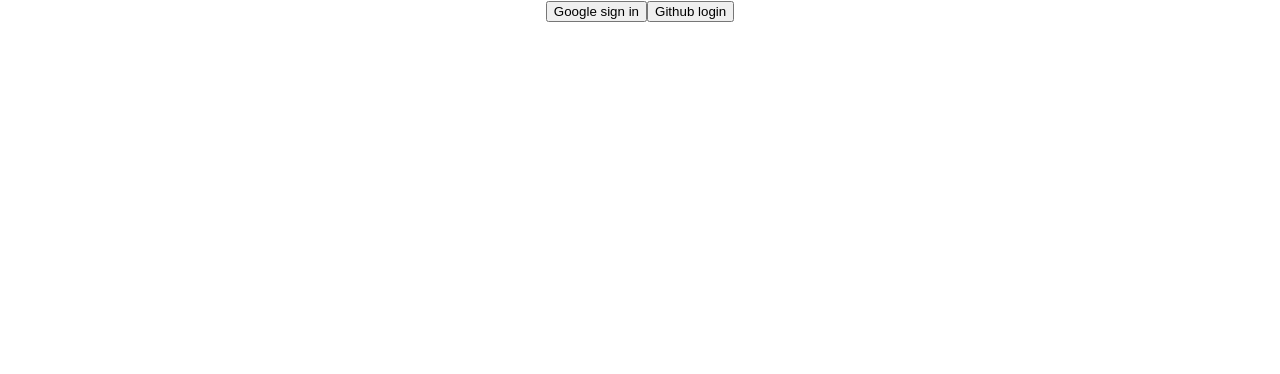
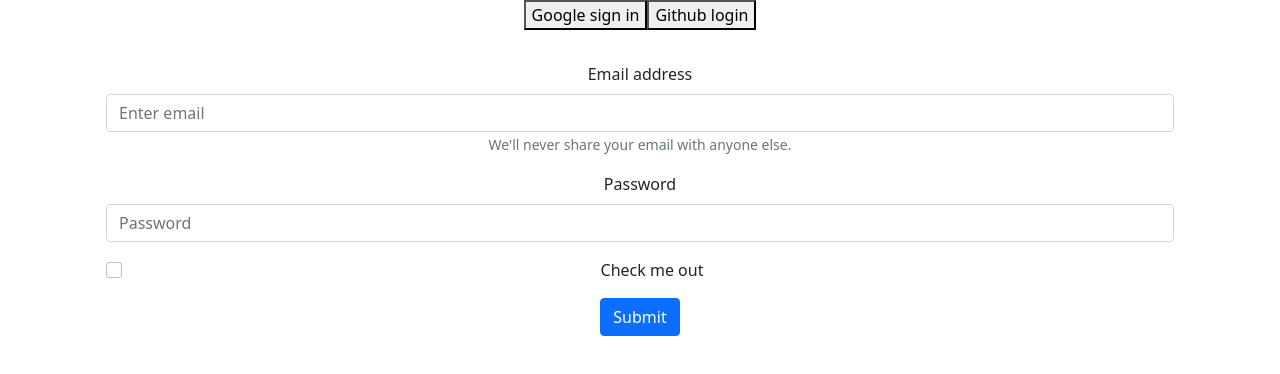
Before and after one commit to sajeeb-ahmeed/firebase-authentication, a React (Create React App) app: page / in a window 1280 px wide. Shown: the top 374 px of the page. Built offline with nearby package versions, Linux system fonts and the light colour scheme.

Commit message:
email pass auth

```diff
--- a/package.json
+++ b/package.json
@@ -6,8 +6,10 @@
     "@testing-library/jest-dom": "^5.16.4",
     "@testing-library/react": "^12.1.4",
     "@testing-library/user-event": "^13.5.0",
+    "bootstrap": "^5.1.3",
     "firebase": "^9.6.10",
     "react": "^18.0.0",
+    "react-bootstrap": "^2.2.3",
     "react-dom": "^18.0.0",
     "react-scripts": "5.0.0",
     "web-vitals": "^2.1.4"
--- a/src/App.js
+++ b/src/App.js
@@ -1,76 +1,24 @@
 
 import './App.css';
-import app from './firebase.init';
-import { getAuth, GithubAuthProvider, GoogleAuthProvider, signInWithPopup, signOut } from 'firebase/auth'
-import { useState } from 'react';
+import EmailPassAuth from './components/email_pass_auth/EmailPassAuth';
+import GoogleGithubAuth from './components/firebase_google_github_auth/GoogleGithubAuth';
 
-const auth = getAuth(app);
+
 
 
 
 function App() {
 
-  const [userInfo, setUserInfo] = useState({});
-  console.log(userInfo);
-  const { displayName, photoURL } = userInfo
-  const googleProvider = new GoogleAuthProvider();
-  const githubProvider = new GithubAuthProvider();
 
-  // google provider
-  const handdleGoogleSingIn = () => {
-    signInWithPopup(auth, googleProvider)
-      .then(result => {
-        const user = result.user;
-        setUserInfo(user)
-        console.log(user);
-      })
-      .catch(error => {
-        console.log(error);
-      })
-  }
-
-  const handdleGoogleSingOut = () => {
-    signOut(auth)
-      .then(() => {
-        setUserInfo({})
-      })
-      .catch(error => {
-        console.log(error);
-      })
-  }
-
-  // github provider
-
-  const handleGithubProvider = () => {
-    signInWithPopup(auth, githubProvider)
-      .then(result => {
-        const gitUser = result.user;
-        setUserInfo(gitUser);
-        console.log(gitUser);
-      })
-      .catch(error => {
-        console.log(error);
-      })
-  }
 
 
 
   return (
     <div className="App">
-      {
-        displayName ?
-          <button onClick={handdleGoogleSingOut}>Google sign Out</button>
-          :
-          <>
-            <button onClick={handdleGoogleSingIn}>Google sign in</button>
-            <button onClick={handleGithubProvider}> Github login</button>
-          </>
-      }
+      <GoogleGithubAuth></GoogleGithubAuth>
+      <EmailPassAuth></EmailPassAuth>
 
-      <div>
-        <img src={photoURL} alt="" />
-        <h2> {displayName}</h2>
-      </div>
+
     </div>
   );
 }
--- /dev/null
+++ b/src/components/email_pass_auth/EmailPassAuth.js
@@ -0,0 +1,55 @@
+import React from 'react';
+import { Button, Form } from 'react-bootstrap';
+
+const EmailPassAuth = () => {
+
+    // email
+    const handleEmailBlur = (e) => {
+        console.log(e.target.value);
+    }
+    // password
+    const handlePasswordBlur = e => {
+        console.log(e.target.value);
+    }
+    // from submit
+
+    const formSubmitHandle = event => {
+        console.log('form submited');
+        event.preventDefault();
+    }
+
+
+    return (
+        <div className='container row mx-auto'>
+
+
+            <div className='col-12 '>
+                <Form onSubmit={formSubmitHandle}>
+                    <Form.Group className="mb-3" controlId="formBasicEmail">
+                        <Form.Label>Email address</Form.Label>
+                        <Form.Control onBlur={handleEmailBlur} type="email" placeholder="Enter email" />
+                        <Form.Text className="text-muted">
+                            We'll never share your email with anyone else.
+                        </Form.Text>
+                    </Form.Group>
+
+                    <Form.Group className="mb-3" controlId="formBasicPassword">
+                        <Form.Label>Password</Form.Label>
+                        <Form.Control onBlur={handlePasswordBlur} type="password" placeholder="Password" />
+                    </Form.Group>
+                    <Form.Group className="mb-3" controlId="formBasicCheckbox">
+                        <Form.Check type="checkbox" label="Check me out" />
+                    </Form.Group>
+                    <Button variant="primary" type="submit">
+                        Submit
+                    </Button>
+                </Form>
+            </div>
+
+
+
+        </div>
+    );
+};
+
+export default EmailPassAuth;
--- /dev/null
+++ b/src/components/firebase_google_github_auth/GoogleGithubAuth.js
@@ -0,0 +1,74 @@
+import { getAuth, GithubAuthProvider, GoogleAuthProvider, signInWithPopup, signOut } from 'firebase/auth';
+import React, { useState } from 'react';
+import app from '../../firebase.init';
+
+
+
+
+const auth = getAuth(app);
+
+
+const GoogleGithubAuth = () => {
+    const [userInfo, setUserInfo] = useState({});
+    console.log(userInfo);
+    const { displayName, photoURL } = userInfo
+    const googleProvider = new GoogleAuthProvider();
+    const githubProvider = new GithubAuthProvider();
+
+    // google provider
+    const handdleGoogleSingIn = () => {
+        signInWithPopup(auth, googleProvider)
+            .then(result => {
+                const user = result.user;
+                setUserInfo(user)
+                console.log(user);
+            })
+            .catch(error => {
+                console.log(error);
+            })
+    }
+
+    const handdleGoogleSingOut = () => {
+        signOut(auth)
+            .then(() => {
+                setUserInfo({})
+            })
+            .catch(error => {
+                console.log(error);
+            })
+    }
+
+    // github provider
+
+    const handleGithubProvider = () => {
+        signInWithPopup(auth, githubProvider)
+            .then(result => {
+                const gitUser = result.user;
+                setUserInfo(gitUser);
+                console.log(gitUser);
+            })
+            .catch(error => {
+                console.log(error);
+            })
+    }
+    return (
+        <div>
+            {
+                displayName ?
+                    <button onClick={handdleGoogleSingOut}>Google sign Out</button>
+                    :
+                    <>
+                        <button onClick={handdleGoogleSingIn}>Google sign in</button>
+                        <button onClick={handleGithubProvider}> Github login</button>
+                    </>
+            }
+
+            <div>
+                <img src={photoURL} alt="" />
+                <h2> {displayName}</h2>
+            </div>
+        </div>
+    );
+};
+
+export default GoogleGithubAuth;
--- a/src/index.js
+++ b/src/index.js
@@ -1,6 +1,7 @@
 import React from 'react';
 import { createRoot } from 'react-dom/client';
 import './index.css';
+import 'bootstrap/dist/css/bootstrap.min.css';
 import App from './App';
 import reportWebVitals from './reportWebVitals';
 
```
Also changed, not shown: 1 other file (tests, documents, lock files or other folders).
